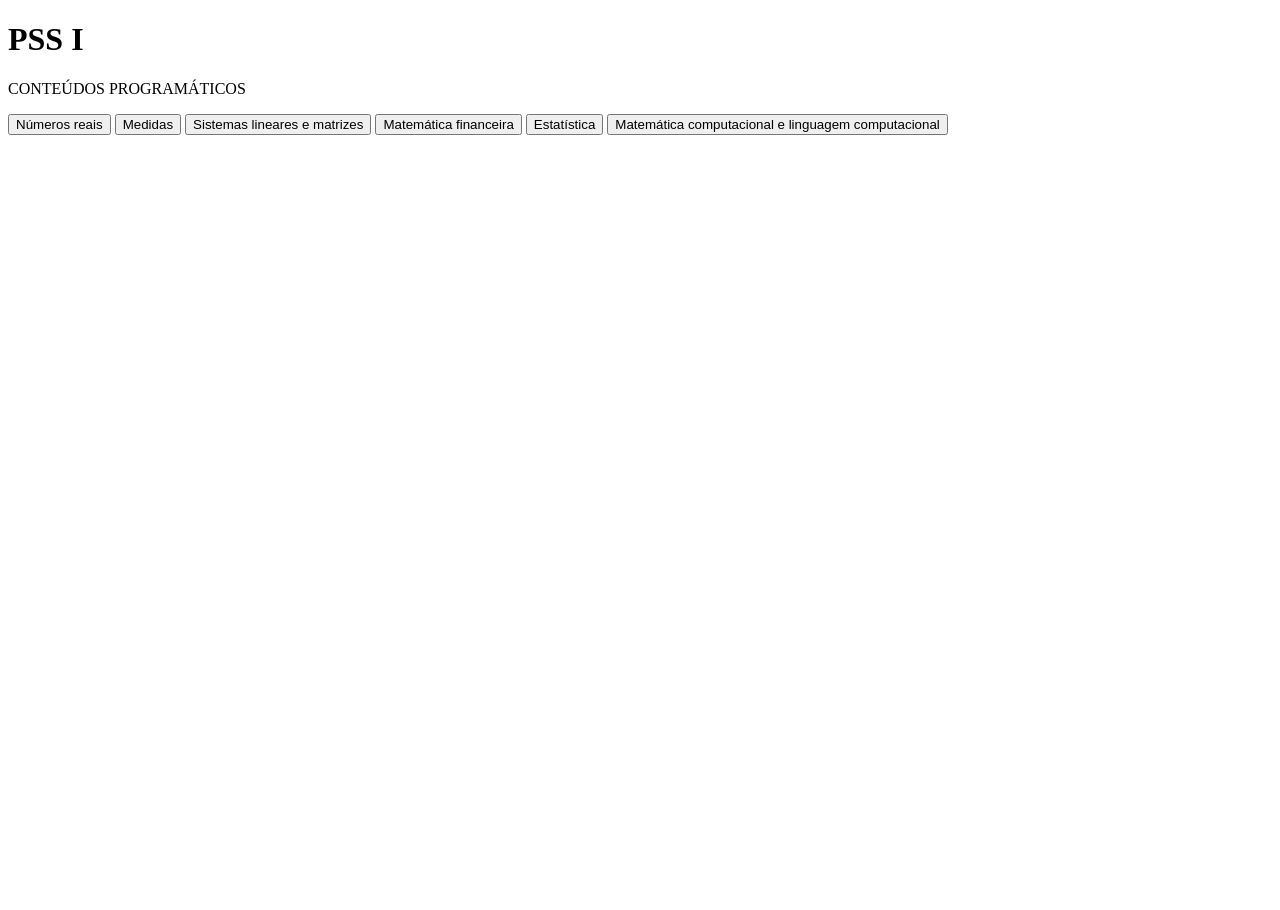
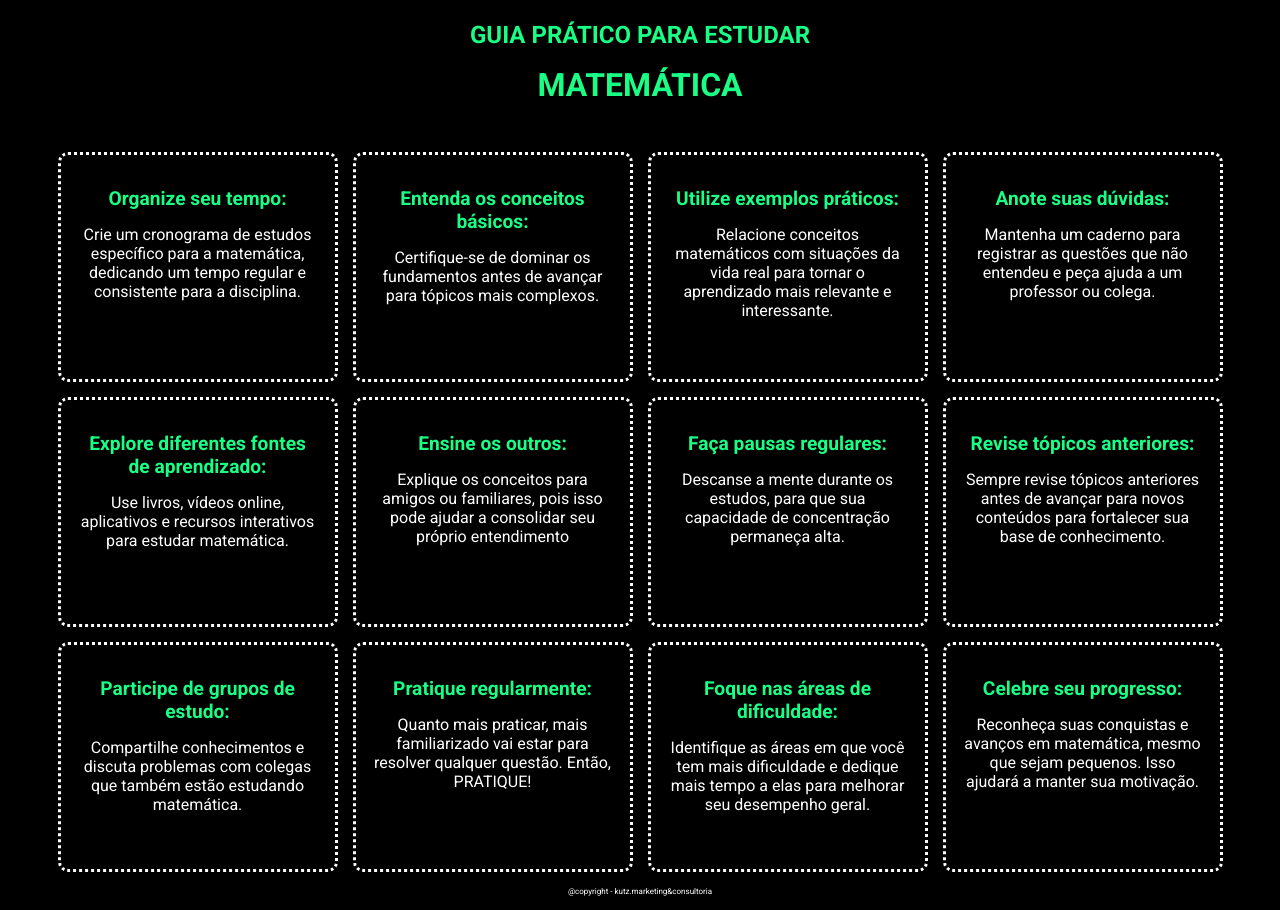
Before and after one commit to thaizdanielekutz/projeto-pss-one-year, a plain HTML site: page index.html in a window 1280 px wide. Before the commit the page ends 800 px from the top, so only its background shows below. Drawn offline with Linux system fonts and the light colour scheme.

Commit message:
reformatando codigo html

```diff
--- a/index.html
+++ b/index.html
@@ -1,22 +1,112 @@
 <!DOCTYPE html>
 <html lang="pt-br">
   <head>
+    <link rel="preconnect" href="https://fonts.googleapis.com" />
+    <link rel="preconnect" href="https://fonts.gstatic.com" crossorigin />
     <meta charset="UTF-8" />
     <meta name="viewport" content="width=device-width, initial-scale=1.0" />
-    <title>Site-PSS-I</title>
+    <title>Guia Prático</title>
+
+    <link
+      href="https://fonts.googleapis.com/css2?family=Roboto:wght@300;400;700&display=swap"
+      rel="stylesheet"
+    />
+    <link rel="stylesheet" href="style.css" />
   </head>
   <body>
     <header>
-      <h1>PSS I</h1>
-      <p>CONTEÚDOS PROGRAMÁTICOS</p>
+      <h2>GUIA PRÁTICO PARA ESTUDAR</h2>
+      <h1>MATEMÁTICA</h1>
     </header>
-    <div class="container">
-      <button>Números reais</button>
-      <button>Medidas</button>
-      <button>Sistemas lineares e matrizes</button>
-      <button>Matemática financeira</button>
-      <button>Estatística</button>
-      <button>Matemática computacional e linguagem computacional</button>
-    </div>
+
+    <main>
+      <div class="container-card">
+        <div class="card">
+          <h2>Organize seu tempo:</h2>
+          <p>
+            Crie um cronograma de estudos específico para a matemática,
+            dedicando um tempo regular e consistente para a disciplina.
+          </p>
+        </div>
+        <div class="card">
+          <h2>Entenda os conceitos básicos:</h2>
+          <p>
+            Certifique-se de dominar os fundamentos antes de avançar para
+            tópicos mais complexos.
+          </p>
+        </div>
+        <div class="card">
+          <h2>Utilize exemplos práticos:</h2>
+          <p>
+            Relacione conceitos matemáticos com situações da vida real para
+            tornar o aprendizado mais relevante e interessante.
+          </p>
+        </div>
+        <div class="card">
+          <h2>Anote suas dúvidas:</h2>
+          <p>
+            Mantenha um caderno para registrar as questões que não entendeu e
+            peça ajuda a um professor ou colega.
+          </p>
+        </div>
+        <div class="card">
+          <h2>Explore diferentes fontes de aprendizado:</h2>
+          <p>
+            Use livros, vídeos online, aplicativos e recursos interativos para
+            estudar matemática.
+          </p>
+        </div>
+        <div class="card">
+          <h2>Ensine os outros:</h2>
+          <p>
+            Explique os conceitos para amigos ou familiares, pois isso pode
+            ajudar a consolidar seu próprio entendimento
+          </p>
+        </div>
+        <div class="card">
+          <h2>Faça pausas regulares:</h2>
+          <p>
+            Descanse a mente durante os estudos, para que sua capacidade de
+            concentração permaneça alta.
+          </p>
+        </div>
+        <div class="card">
+          <h2>Revise tópicos anteriores:</h2>
+          <p>
+            Sempre revise tópicos anteriores antes de avançar para novos
+            conteúdos para fortalecer sua base de conhecimento.
+          </p>
+        </div>
+        <div class="card">
+          <h2>Participe de grupos de estudo:</h2>
+          <p>
+            Compartilhe conhecimentos e discuta problemas com colegas que também
+            estão estudando matemática.
+          </p>
+        </div>
+        <div class="card">
+          <h2>Pratique regularmente:</h2>
+          <p>
+            Quanto mais praticar, mais familiarizado vai estar para resolver
+            qualquer questão. Então, PRATIQUE!
+          </p>
+        </div>
+        <div class="card">
+          <h2>Foque nas áreas de dificuldade:</h2>
+          <p>
+            Identifique as áreas em que você tem mais dificuldade e dedique mais
+            tempo a elas para melhorar seu desempenho geral.
+          </p>
+        </div>
+        <div class="card">
+          <h2>Celebre seu progresso:</h2>
+          <p>
+            Reconheça suas conquistas e avanços em matemática, mesmo que sejam
+            pequenos. Isso ajudará a manter sua motivação.
+          </p>
+        </div>
+      </div>
+    </main>
+    <footer>@copyright - kutz.marketing&consultoria</footer>
   </body>
 </html>
--- /dev/null
+++ b/style.css
@@ -0,0 +1,73 @@
+* {
+  margin: 0;
+  padding: 0;
+  box-sizing: border-box;
+}
+
+:root {
+  --color01: #810dff;
+  --color02: #19ff85;
+  --color03: #0c2b3e;
+}
+
+/*body {
+    background: linear-gradient(to right, var(--color01), var(--color02));
+    font-family: "Roboto";
+  }*/
+body {
+  background: black;
+  font-family: "Roboto";
+}
+
+header {
+  text-align: center;
+  color: var(--color02);
+  margin-bottom: 3rem;
+}
+header h2 {
+  margin-top: 1.3rem;
+  color: var(--color02);
+}
+
+header h1 {
+  margin-bottom: 1.5rem;
+  margin-top: 1.1rem;
+}
+
+.container-card {
+  display: flex;
+  flex-wrap: wrap;
+  justify-content: center;
+  gap: 15px;
+}
+
+.card {
+  width: 280px;
+  height: 230px;
+  border-radius: 10px;
+  transition: 0.5s;
+  cursor: pointer;
+  padding: 1.1rem;
+  border: 0.2rem dotted white;
+}
+.card h2 {
+  text-align: center;
+  color: white;
+  margin-top: 0.9rem;
+  margin-bottom: 0.9rem;
+  font-size: 1.2rem;
+  color: var(--color02);
+  justify-self: center;
+}
+.card p {
+  text-align: center;
+  color: white;
+  font-size: 1rem;
+}
+
+footer {
+  color: white;
+  margin: 0.9rem;
+  text-align: center;
+  font-size: 0.5rem;
+}
```
